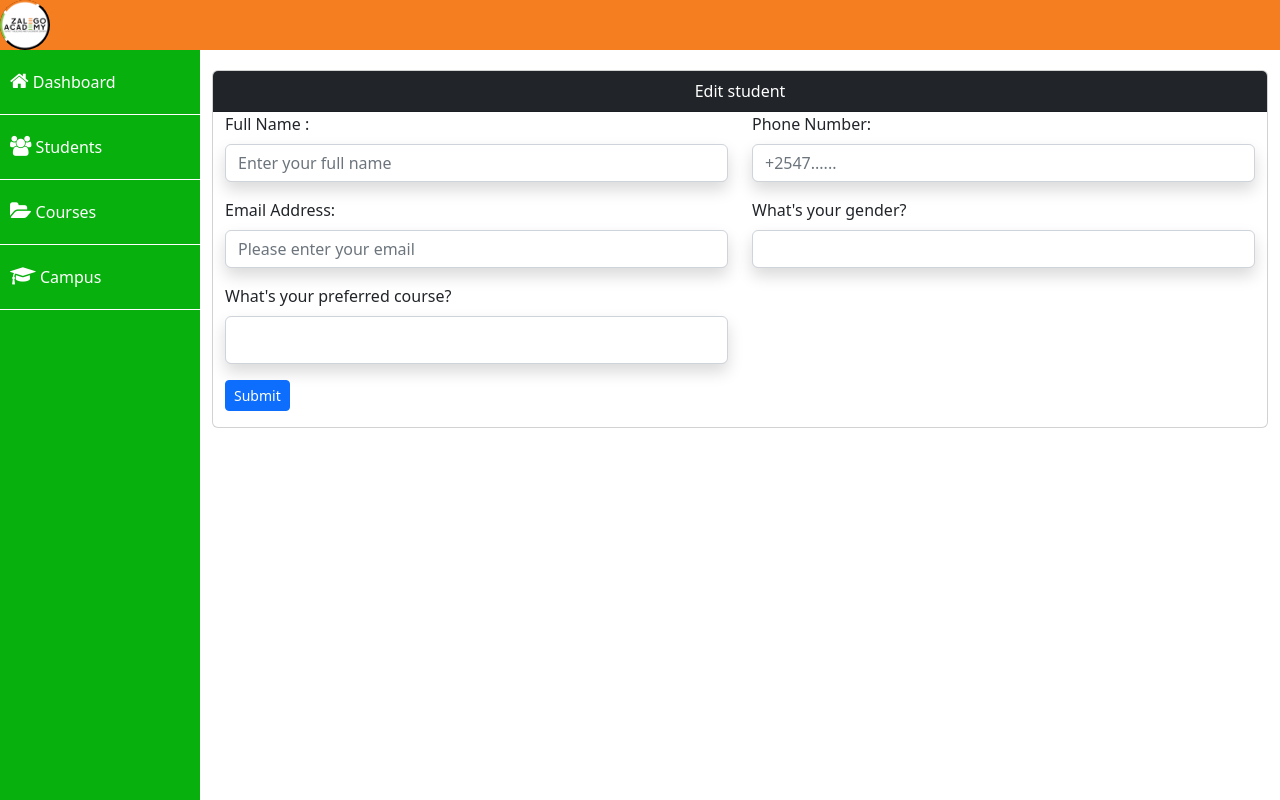
After one commit to Kabaria33/AdminDash, a PHP site: page /edit-enrollment.php?id=1 in a window 1280 px wide. The commit adds this page. Run offline with PHP 8.4, Linux system fonts and the light colour scheme; data that the repository does not hold is empty; a stand-in replaces the project's code that opens the database connection.

Commit message:
edit form

```diff
--- /dev/null
+++ b/edit-enrollment.php
@@ -0,0 +1,79 @@
+<?php
+ require_once("logics/dbconnection.php");
+$querystudent=mysqli_query( $connection,"SELECT * FROM enrollment WHERE no='".$_GET['id']."' ");
+while($fetchStudent= mysqli_fetch_array($querystudent))
+{
+    $Fullname= $fetchStudent['fullname'];
+    $Phonenumber=$fetchStudent['phonenumber'];
+    $gender=$fetchStudent['gender'];
+    $course=$fetchStudent['course'];
+    $email=$fetchStudent['email'];
+}
+?>
+
+
+
+<!DOCTYPE html>
+<html lang="en">
+<?php require_once('includes/headers.php') ?>
+<body>
+    <?php require_once('includes/navbar.php')?>
+    <div class="sidebar">
+    <?php require_once('includes/sidebar.php')?>
+    </div>
+    <div class="main-content">
+        <div class="container-fluid">
+            <div class="row">
+                <div class="col-lg-12">
+                    <div class="card" >
+                        <div class="card-header bg-dark text-center text-white">Edit student <?php echo $Fullname ?></div>
+                        <div class="body">
+                            <form  class="container" action="edit-enrollment.php" method="POST">
+                                <div class="row">
+                                    <div class="col-lg-6 pb-3 ">
+                                        <label for="fullanme" class="form-label">Full Name :</label>
+                                        <input type="text"name="fullname" value="<?php echo $Fullname ?>" class="form-control shadow" placeholder="Enter your full name">
+                                    </div>
+                                    <div class="col-lg-6 pb-3 ">
+                                        <label for="phonenumber" class="form-label">Phone Number:</label>
+                                        <input type="text" value="<?php echo $Phonenumber?>" name="phonenumber" class="form-control shadow" placeholder="+2547......">
+                                    </div>
+                                </div>
+                                <div class="row ">
+                                    <div class="col-lg-6 pb-3 ">
+                                        <label for="email" class="form-label">Email Address:</label>
+                                        <input type="email" value="<?php echo $email?>"  name="email" class="form-control shadow" placeholder="Please enter your email">
+                                    </div>
+                                    <div class="col-lg-6 pb-3">
+                                        <label for="message"  class="form-label">What's your gender?</label>
+                                        <select name="gender"class="form-control shadow ">
+                                            <option class=><?php echo $gender ?></option>
+                                            <option value="Male"> Male </option>
+                                            <option value="Female"> Female</option>
+                                        </select>
+                                    </div>
+                                    <div class="col-lg-6">
+                                        <label for="message" class="form-label">What's your preferred course?</label>
+                                        <select  name="course"class="form-control shadow pb-3">
+                                                <option ><?php echo $course ?></option>
+                                                <option value="Android App Development"> Android App Development</option>
+                                                <option value="Web Design & Development" > Web Design & Development</option>
+                                                <option value="Data Analysis" >Data Analysis</option>
+                                                <option value="Cyber Security">Cyber Security</option>
+                                        </select>
+                                        <button  name="button"class="btn mt-3  mb-3 btn-sm btn-primary">Submit </button>
+                                    </div>
+
+                                </div>
+                            </form>
+                        </div>
+                    </div>
+                </div>
+            </div>
+        </div>
+    </div>
+
+ <?php require_once('includes/scripts.php')?>
+
+</body>
+</html>
--- a/includes/navbar.php
+++ b/includes/navbar.php
@@ -1,3 +1,3 @@
 <div class="header">
-        <a href="index.php" class="navbar-trigger"><span><img src="images/zalego.jfif" alt="zalego" height="50" width="50" class="rounded-circle"></span></a>
+        <a href="index.php" class="navbar-trigger"><span><img src="images/zalego2.png" alt="zalego" height="50" width="50" class="rounded-circle"></span></a>
     </div>
--- /dev/null
+++ b/includes/scripts.php
@@ -0,0 +1,2 @@
+<script src="bootstrap-5.2.0/bootstrap-5.2.0-beta1-dist/js/bootstrap.min.js"></script>
+    <script src="bootstrap-5.2.0/bootstrap-5.2.0-beta1-dist/js/bootstrap.bundle.js"></script>
--- a/students.php
+++ b/students.php
@@ -45,7 +45,7 @@ $sql=mysqli_query($connection,"SELECT * FROM enrollment");
                                         <td><?php echo $fetchEnrollmentRecord['email']?></td>
                                         <td><?php echo $fetchEnrollmentRecord['created_at']?></td>
                                         <td>
-                                            <a href="#" class="btn btn-primary btn-sm"><span><i class="fa fa-edit"></i></span></a>
+                                            <a href="edit-enrollment.php?id=<?php echo $fetchEnrollmentRecord['no'] ?>" class="btn btn-primary btn-sm"><span><i class="fa fa-edit"></i></span></a>
                                             <a href="#" class="btn btn-info btn-sm"><i class="fa fa-eye"></i></a>
                                             <a href="#" class="btn btn-danger btn-sm"><i class="fa fa-trash"></i></a>
                                         </td>
@@ -56,7 +56,6 @@ $sql=mysqli_query($connection,"SELECT * FROM enrollment");
                             </tbody>
                         </table>
                     </div>
-                    <div class="card-footer"></div>
                 </div>
 
             </div>
@@ -69,7 +68,6 @@ $sql=mysqli_query($connection,"SELECT * FROM enrollment");
 
 
 
-    <script src="bootstrap-5.2.0/bootstrap-5.2.0-beta1-dist/js/bootstrap.min.js"></script>
-    <script src="bootstrap-5.2.0/bootstrap-5.2.0-beta1-dist/js/bootstrap.bundle.js"></script>
+    <?php require_once('includes/scripts.php')?>
 </body>
 </html>
--- a/style.css
+++ b/style.css
@@ -9,14 +9,14 @@ body{
 
 .header{
     position: absolute;
-    background-color:orangered;
+    background-color:#f57e20;
     height: 50px;
-    width: 100vh;
+    width: 100%;
     z-index: 5;
 }
 .sidebar{
     position: absolute;
-    background-color:#7cf242;
+    background-color:#07b00d;
     height: 100vh;
     width: 100%;
     z-index: 4;
```
Also changed, not shown: index.php (+13 -7 lines), images/zalego2.png (added).
